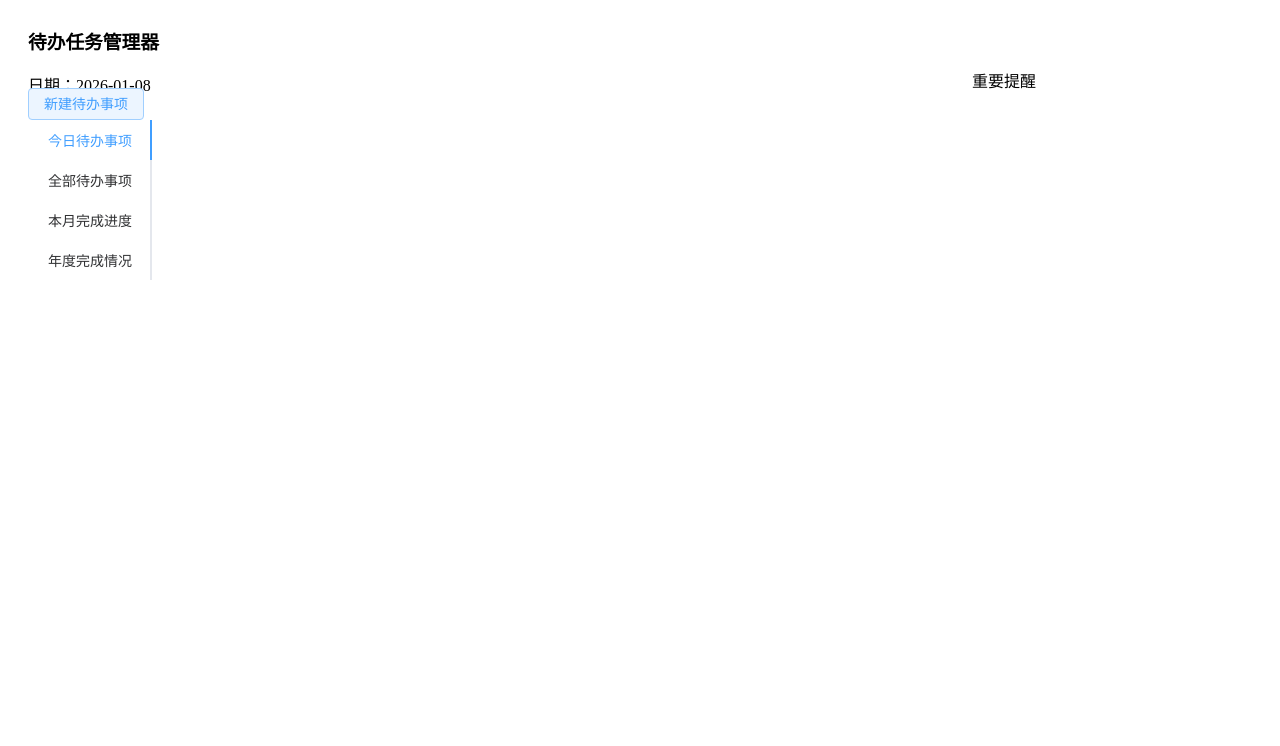
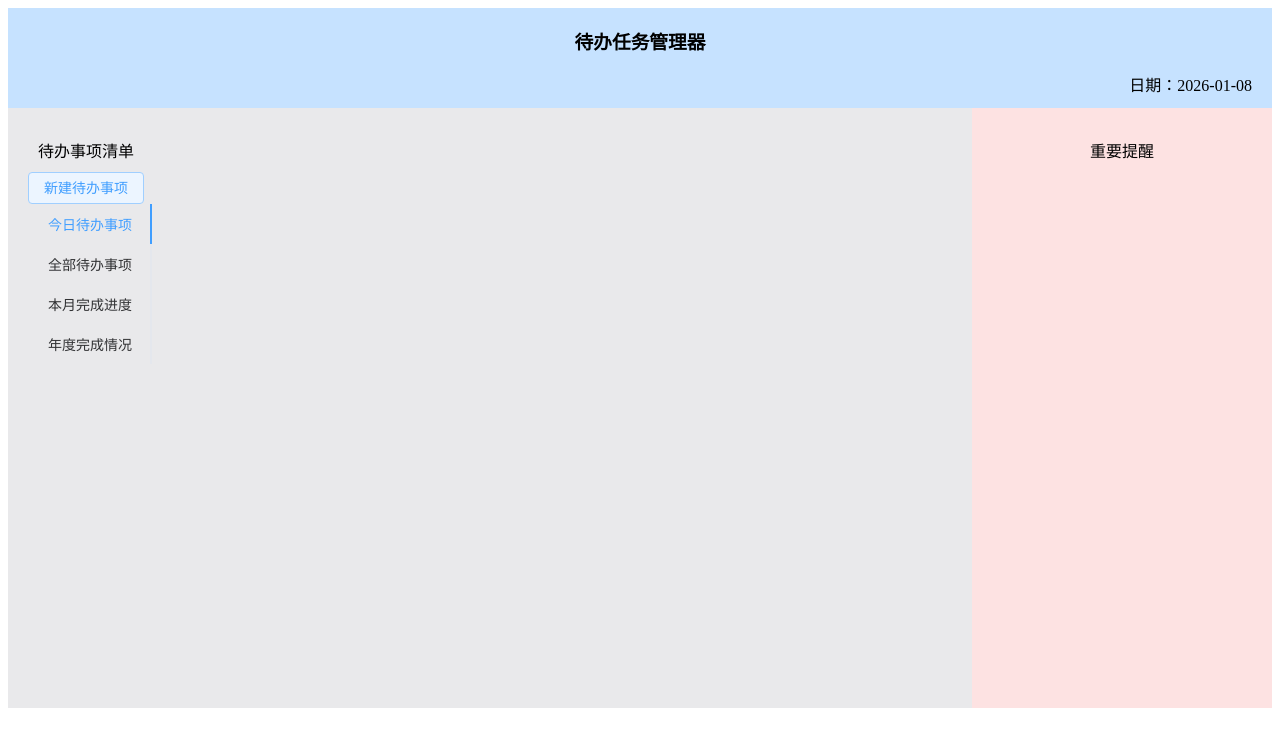
Before and after one commit to 103szz/el-todolist, a Vue app: page / in a window 1280 px wide. Shown: the top 746 px of the page. Built offline with nearby package versions, Linux system fonts and the light colour scheme.

Commit message:
修改样式

```diff
--- a/src/components/MainBody.vue
+++ b/src/components/MainBody.vue
@@ -1,12 +1,13 @@
   <template>
       <div class="common-layout">
-    <el-container>
+    <el-container class="mainContainer">
       <el-header>
-        <h3>待办任务管理器</h3>
-        <p>日期：{{ date }}</p>
+        <h3 class="appName">待办任务管理器</h3>
+        <p class="headTime">日期：{{ date }}</p>
       </el-header>
       <el-container>
         <el-main>
+          <div class="mainTitle" type="text">待办事项清单</div>
           <!-- 新建事项 -->
           <mydialog @add-task="handleAddTask"
           :tasklist="tasklist"
@@ -18,7 +19,7 @@
           :taskSum="taskSum"/>
         </el-main>
         <el-aside>
-          <div type="text">重要提醒</div>
+          <div class="asideTitle" type="text">重要提醒</div>
           <aside-timeline :tasklist="tasklist"/>
         </el-aside>
       </el-container>
@@ -114,6 +115,36 @@ const handleCompetedsumUpdate= (task) => {
 }
 </script>
 
-<style>
+<style scoped>
+.mainContainer{
+    height: 700px;
+;
+  }
+.el-header{
+  height: 100px;
+  background-color: rgb(198, 226, 255);
+}
 
+.appName{
+    text-align: center;
+  }
+.headTime{
+  text-align: end;
+}
+.el-aside{
+  background-color: rgb(253, 226, 226);
+}
+.el-main{
+  background-color: rgb(233, 233, 235);
+}
+.el-aside{
+  padding: 20px;
+}
+.mainTitle{
+  padding: 10px;
+}
+.asideTitle{
+  text-align: center;
+  padding: 10px;
+}
 </style>
--- a/src/components/asideTimeline.vue
+++ b/src/components/asideTimeline.vue
@@ -22,12 +22,14 @@ const importantTask = computed(() => {
     return props.tasklist.filter(task => task.importance == 'im2')
   })
 
+
 </script>
 <template>
   <el-timeline style="max-width: 600px">
     <el-timeline-item center
     v-for="task in importantTask"
     :timestamp='task.competeTime'
+    color='rgb(196, 86, 86)'
     placement="top">
       <el-card>
         <p>{{task.name}}</p>
```
